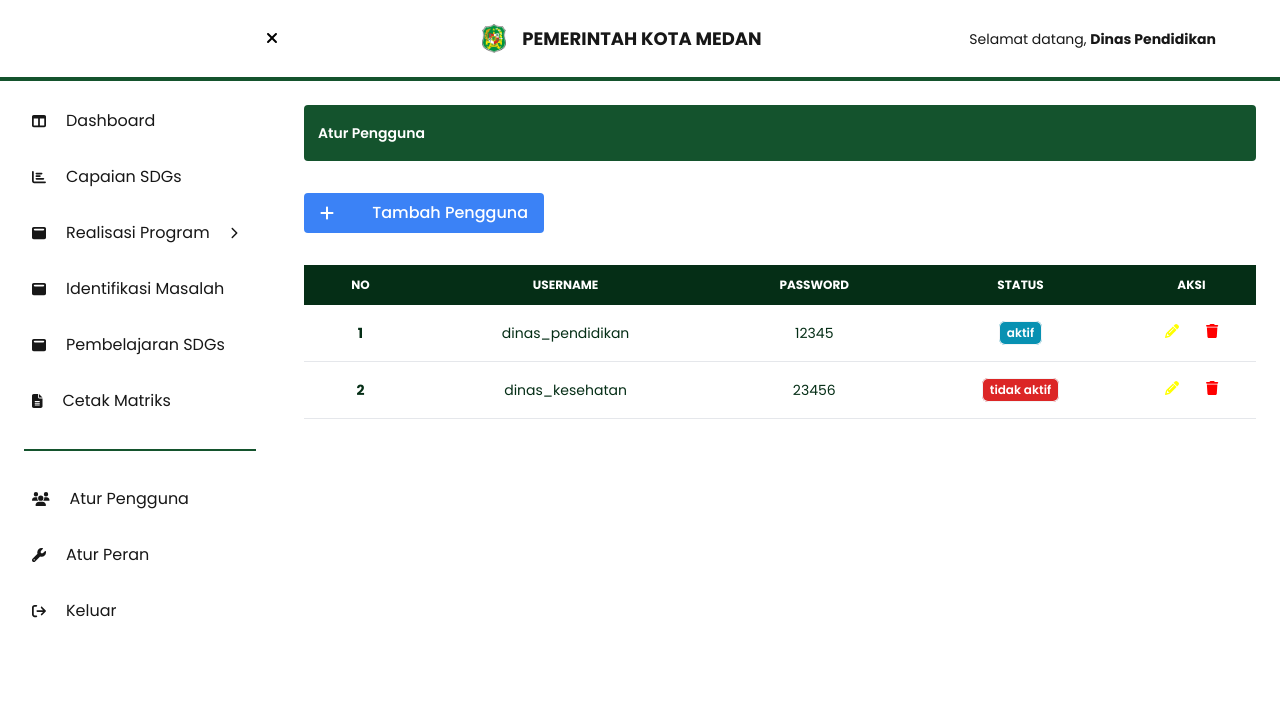
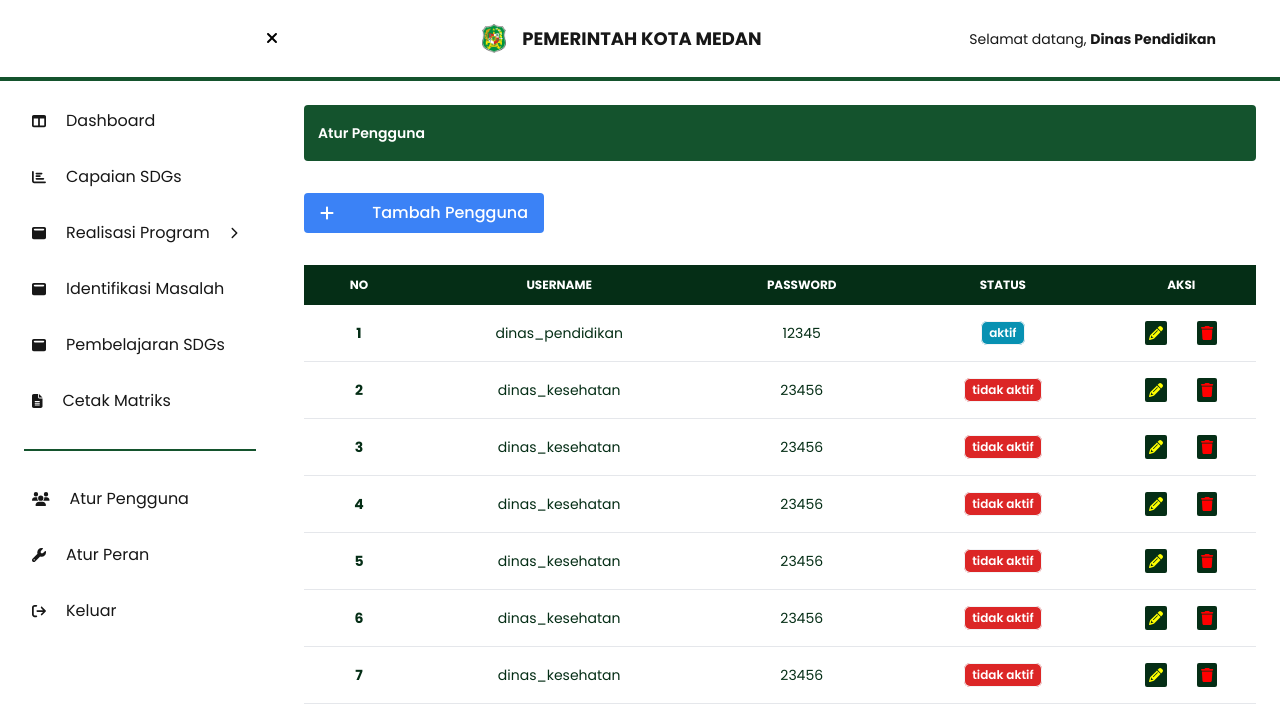
Before and after one commit to mtaufikbaskoro/frontend-aplikasi-sdgs, a Next.js app: page /dashboard/pengguna in a window 1280 px wide. Shown: the top 726 px of the page. Built offline with nearby package versions, Linux system fonts and the light colour scheme.

Commit message:
update action button in table

```diff
--- a/src/app/dashboard/capaian-sdgs/detail/[kode_indikator]/page.js
+++ b/src/app/dashboard/capaian-sdgs/detail/[kode_indikator]/page.js
@@ -10,7 +10,7 @@ import { faAdd, faExclamation, faPencil } from "@fortawesome/free-solid-svg-icon
 import Breadcrumb from "@/components/ui/breadcrumb";
 
 
-const tableColumns = ['Target (2022)', 'Capaian (2022)', '%Capaian', 'Status'];
+const tableColumns = ['Target (2022)', 'Capaian (2022)', '%Capaian', 'Aksi'];
 
 export default function Detail({params}) {
     const { kode_indikator } = params;
@@ -63,8 +63,8 @@ export default function Detail({params}) {
                     <td className="px-6 py-4"></td>
                     <td className="px-6 py-4"></td>
                     <td className="px-6 py-4">
-                        <Link className="mx-auto" href="/dashboard/capaian-sdgs/edit/1">
-                            <FontAwesomeIcon icon={faPencil} color="#333333" />
+                        <Link className="mx-auto bg-green-950 px-1 py-0.5 rounded-sm hover:bg-white hover:ring-offset-0.5 hover:ring-2 hover:ring-green-950 transition-all ease-in ease-out" href="/dashboard/capaian-sdgs/edit/1">
+                            <FontAwesomeIcon icon={faPencil} color="yellow" />
                         </Link>
                     </td>
                 </tr>
--- a/src/app/dashboard/capaian-sdgs/page.js
+++ b/src/app/dashboard/capaian-sdgs/page.js
@@ -66,7 +66,7 @@ export default function CapaianSdgs () {
                                     {handleStatusIcon(dummy.status)}
                                 </td>
                                 <td className="px-6 py-4 flex gap-2">
-                                    <Link className="mx-auto" href="/dashboard/capaian-sdgs/detail/1.1">
+                                    <Link className="mx-auto bg-green-950 px-1 py-0.5 rounded-sm hover:bg-white hover:ring-offset-0.5 hover:ring-2 hover:ring-green-950 transition-all ease-in ease-out" href="/dashboard/capaian-sdgs/detail/1.1">
                                         <FontAwesomeIcon icon={faEye} color="#3b82f6" />
                                     </Link>
                                 </td>
--- a/src/app/dashboard/components/navbar.jsx
+++ b/src/app/dashboard/components/navbar.jsx
@@ -9,7 +9,7 @@ export default function Navbar (props) {
     const { isOpen, setIsOpen } = props;
 
     return (
-        <nav className={`sticky top-0 flex justify-between items-center bg-white z-50 ${isOpen ? "pl-64" : "pl-16"} transition-all ease-in ease-out py-6 border-b-4 border-green-900 bg-white`}>
+        <nav className={`sticky top-0 flex justify-between items-center bg-white z-10 ${isOpen ? "pl-64" : "pl-16"} transition-all ease-in ease-out py-6 border-b-4 border-green-900 bg-white`}>
             <div className={`${isOpen ? "hidden" : ""}`}>
                 <button onClick={() => setIsOpen(!isOpen)} className={`${isOpen ? "ml-1" : "ml-0"} w-6 h-6 text-white`}>
                     <FontAwesomeIcon icon={faBars} color='black' />
--- a/src/app/dashboard/pengguna/page.js
+++ b/src/app/dashboard/pengguna/page.js
@@ -29,7 +29,37 @@ const dummies = [
         username: 'dinas_kesehatan',
         password: '23456',
         status: 'tidak aktif'
-    }
+    },
+    {
+        id: 3,
+        username: 'dinas_kesehatan',
+        password: '23456',
+        status: 'tidak aktif'
+    },
+    {
+        id: 4,
+        username: 'dinas_kesehatan',
+        password: '23456',
+        status: 'tidak aktif'
+    },
+    {
+        id: 5,
+        username: 'dinas_kesehatan',
+        password: '23456',
+        status: 'tidak aktif'
+    },
+    {
+        id: 6,
+        username: 'dinas_kesehatan',
+        password: '23456',
+        status: 'tidak aktif'
+    },
+    {
+        id: 7,
+        username: 'dinas_kesehatan',
+        password: '23456',
+        status: 'tidak aktif'
+    },
 ]
 
 const Users = () => {
@@ -90,10 +120,10 @@ const Users = () => {
                                 </Badge>
                             </td>
                             <td className="px-6 py-4 flex justify-center">
-                                <button onClick={() => handleEditModal(dummy.id)} className="mx-auto" href="/dashboard/capaian-sdgs/detail/1.1">
+                                <button onClick={() => handleEditModal(dummy.id)} className="mx-auto bg-green-950 px-1 py-0.5 rounded-sm hover:bg-white hover:ring-offset-0.5 hover:ring-2 hover:ring-green-950 transition-all ease-in ease-out" href="/dashboard/capaian-sdgs/detail/1.1">
                                     <FontAwesomeIcon icon={faPencil} color="yellow" />
                                 </button>
-                                <button onClick={() => handleDeleteModal(dummy.id)} className="mx-auto">
+                                <button onClick={() => handleDeleteModal(dummy.id)} className="mx-auto bg-green-950 px-1 py-0.5 rounded-sm hover:bg-white hover:ring-offset-0.5 hover:ring-2 hover:ring-green-950 transition-all ease-in ease-out">
                                     <FontAwesomeIcon icon={faTrash} color="red" />
                                 </button>
                             </td>
```
